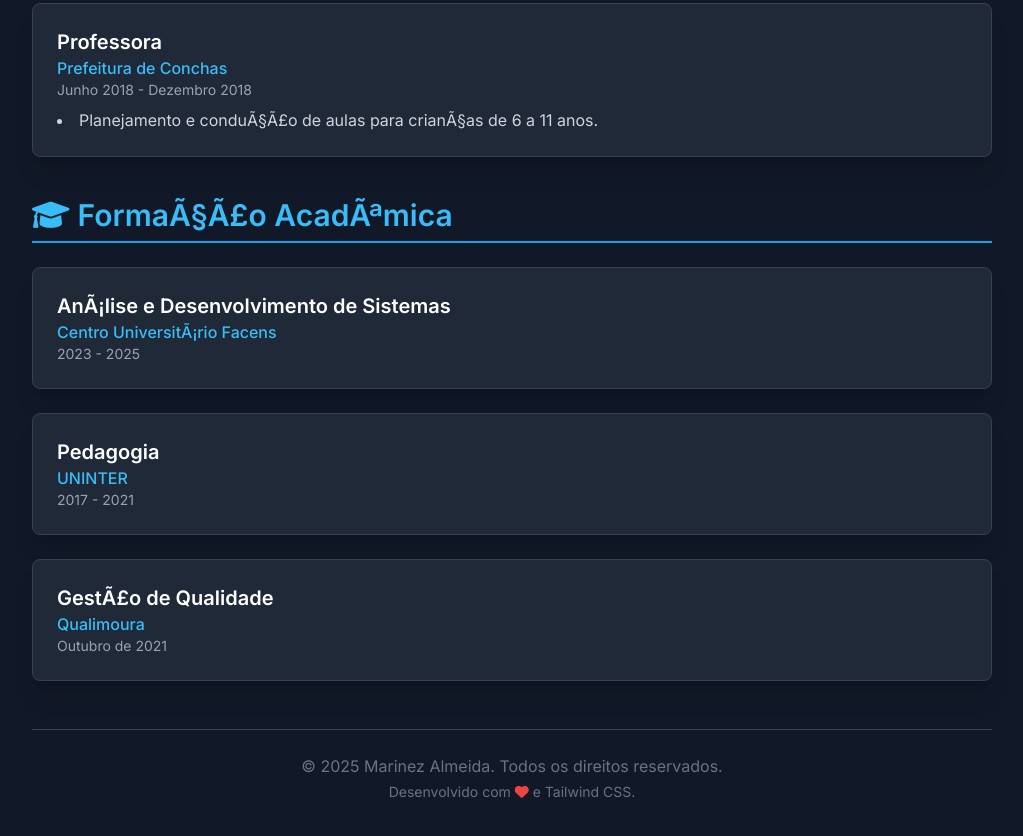
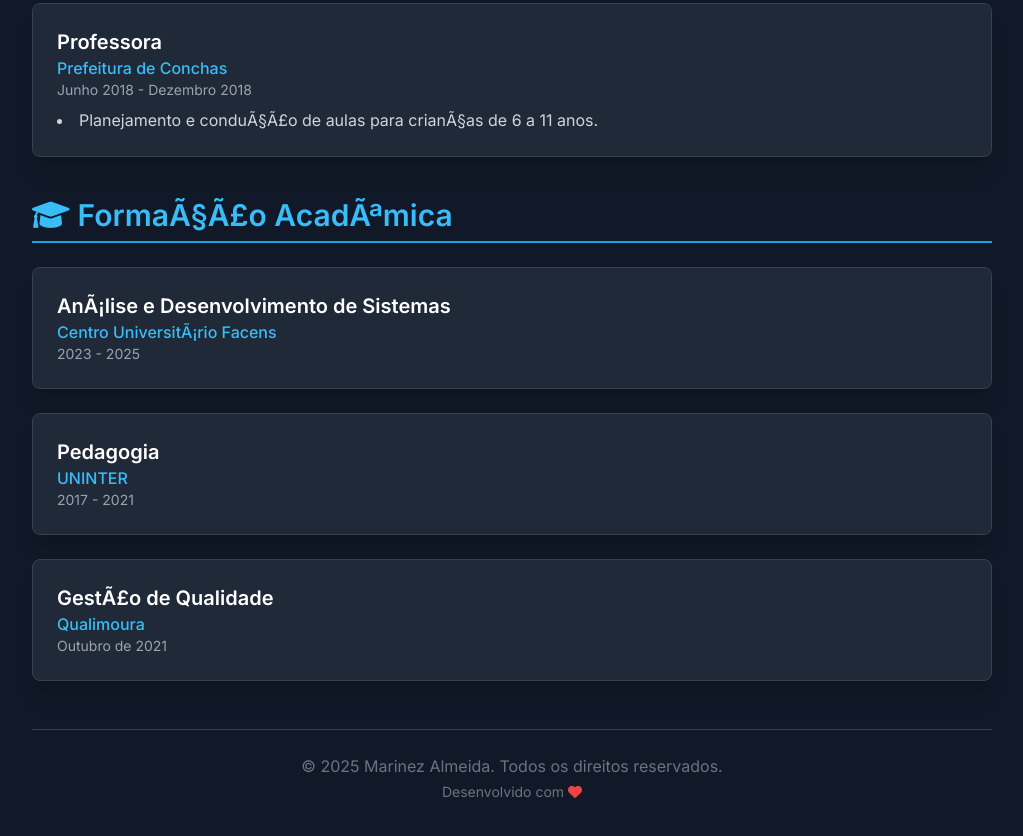
Before and after one commit to marialmeida1998/marialmeida1998.github.io, a plain HTML site: page index.html in a window 1280 px wide. Shown: the part 1662-2498 px from the top of the page, without its empty margins (128-1151 px from the left). Drawn offline with nearby package versions, Linux system fonts and the light colour scheme.

Commit message:
Atualiza a frase final na página

```diff
--- a/index.html
+++ b/index.html
@@ -158,7 +158,7 @@
 
         <footer class="text-center mt-12 py-6 border-t border-gray-700">
             <p class="text-gray-500">&copy; <span id="currentYear"></span> Marinez Almeida. Todos os direitos reservados.</p>
-            <p class="text-gray-500 text-sm mt-1">Desenvolvido com <i class="fas fa-heart text-red-500"></i> e Tailwind CSS.</p>
+            <p class="text-gray-500 text-sm mt-1">Desenvolvido com <i class="fas fa-heart text-red-500"></i> </p>
         </footer>
 
     </div>
```
